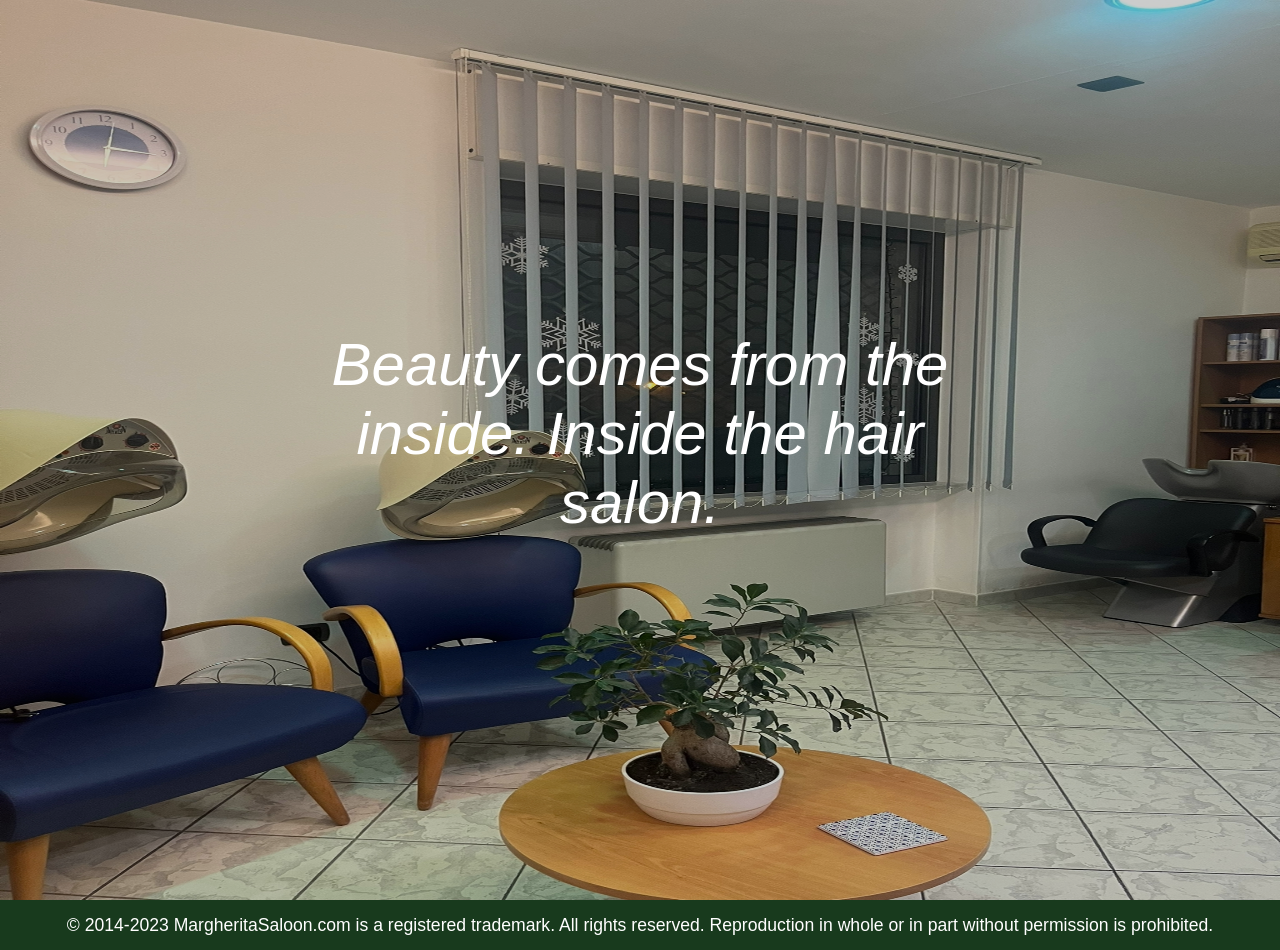
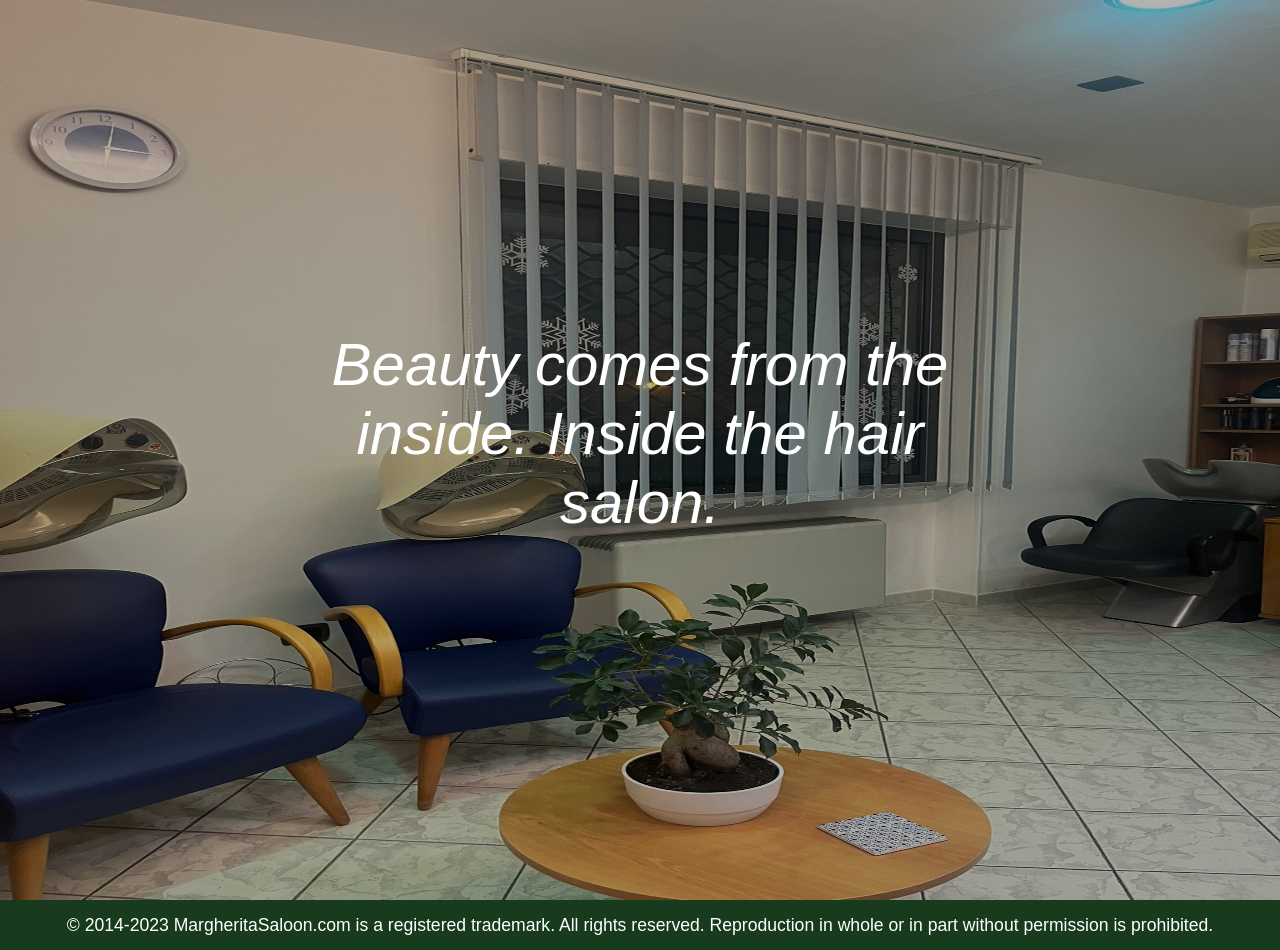
Before and after one commit to Strix89/MargheritaSaloon, a PHP site: page /home.html in a window 1280 px wide. Shown: the part 80-1030 px from the top of the page. Run offline with PHP 8.4, Linux system fonts and the light colour scheme; some web fonts are replaced.

Commit message:
Added in ./home.html .phylosophy-slider 0.2

```diff
--- a/Style/design.css
+++ b/Style/design.css
@@ -113,6 +113,7 @@ header #logo img{
     background-position: center;
     background-repeat: no-repeat;
     float: left;
+    position: relative;
 }
 
 .philosophy-slider figure div p{
@@ -125,7 +126,7 @@ header #logo img{
     height: 900px;
     font-style: italic;
     z-index: 1;
-    background: rgba(0,0,0,0.2);
+    background: rgba(0,0,0,0.3);
 }
 
 @keyframes animate {
```
